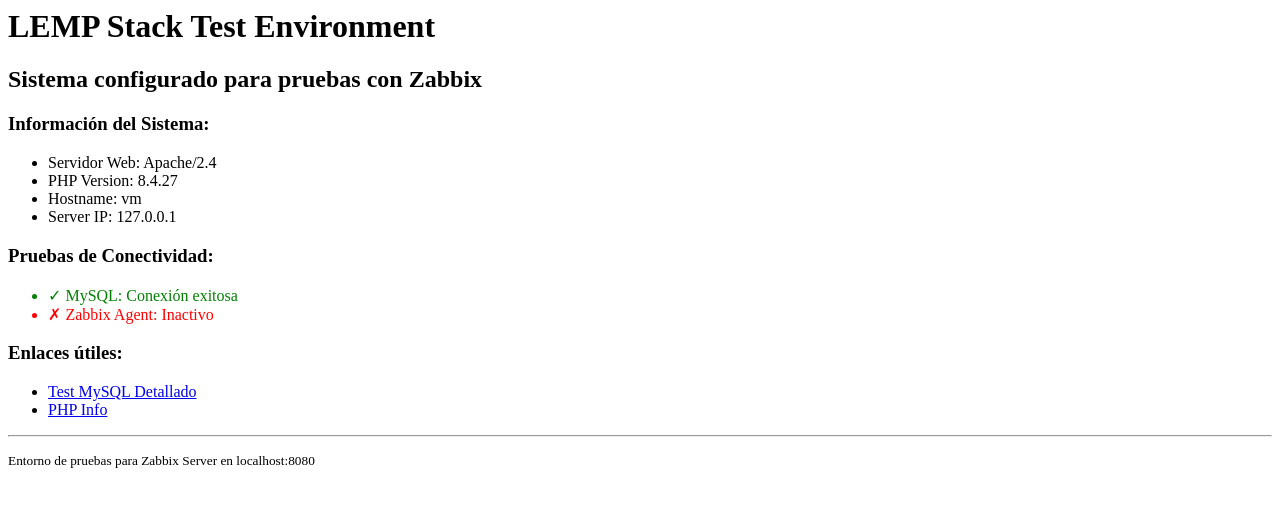
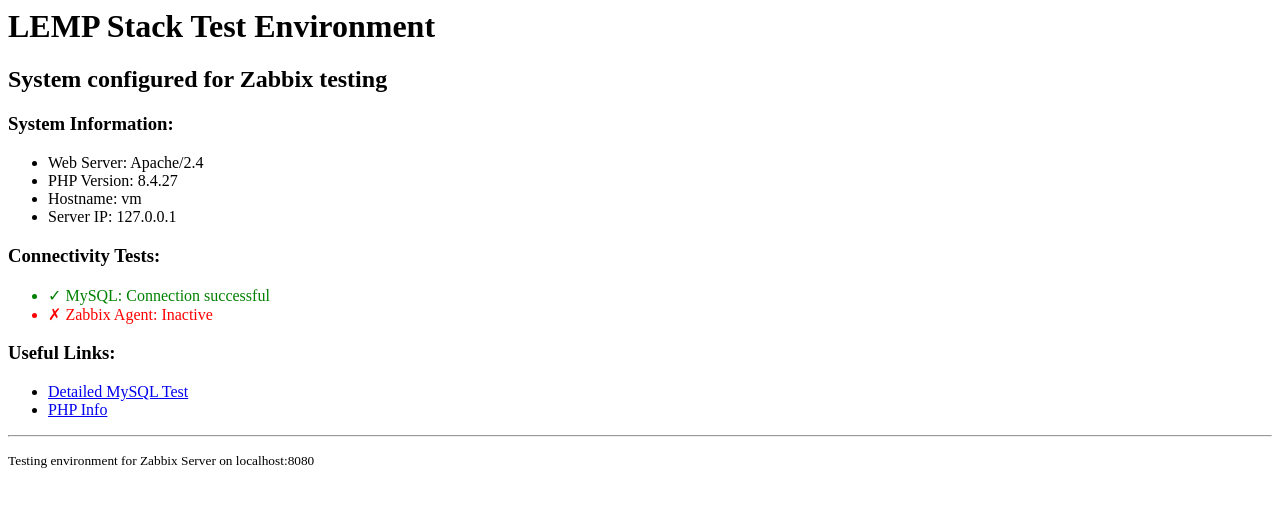
Before and after one commit to AichaDigital/zabbix-hosts, a PHP site: page / in a window 1280 px wide. Shown: the top 507 px of the page. Run offline with PHP 8.4, Linux system fonts and the light colour scheme.

Commit message:
Change language

```diff
--- a/www/index.php
+++ b/www/index.php
@@ -1,38 +1,38 @@
 <?php
 echo "<h1>LEMP Stack Test Environment</h1>";
-echo "<h2>Sistema configurado para pruebas con Zabbix</h2>";
+echo "<h2>System configured for Zabbix testing</h2>";
 
-echo "<h3>Información del Sistema:</h3>";
+echo "<h3>System Information:</h3>";
 echo "<ul>";
-echo "<li>Servidor Web: " . $_SERVER['SERVER_SOFTWARE'] . "</li>";
+echo "<li>Web Server: " . $_SERVER['SERVER_SOFTWARE'] . "</li>";
 echo "<li>PHP Version: " . PHP_VERSION . "</li>";
 echo "<li>Hostname: " . gethostname() . "</li>";
 echo "<li>Server IP: " . $_SERVER['SERVER_ADDR'] . "</li>";
 echo "</ul>";
 
-echo "<h3>Pruebas de Conectividad:</h3>";
+echo "<h3>Connectivity Tests:</h3>";
 echo "<ul>";
 
-// Test MySQL
+// Test MySQL connection
 try {
     $pdo = new PDO('mysql:host=127.0.0.1;port=3306;dbname=testdb', 'testuser', 'testpass');
-    echo "<li style='color: green;'>✓ MySQL: Conexión exitosa</li>";
+    echo "<li style='color: green;'>✓ MySQL: Connection successful</li>";
 } catch(Exception $e) {
     echo "<li style='color: red;'>✗ MySQL: Error - " . $e->getMessage() . "</li>";
 }
 
-// Test Zabbix Agent
-$zabbix_status = shell_exec('pgrep zabbix_agent2') ? 'Activo' : 'Inactivo';
-echo "<li style='color: " . ($zabbix_status == 'Activo' ? 'green' : 'red') . ";'>" . ($zabbix_status == 'Activo' ? '✓' : '✗') . " Zabbix Agent: " . $zabbix_status . "</li>";
+// Test Zabbix Agent status
+$zabbix_status = shell_exec('pgrep zabbix_agent2') ? 'Active' : 'Inactive';
+echo "<li style='color: " . ($zabbix_status == 'Active' ? 'green' : 'red') . ";'>" . ($zabbix_status == 'Active' ? '✓' : '✗') . " Zabbix Agent: " . $zabbix_status . "</li>";
 
 echo "</ul>";
 
-echo "<h3>Enlaces útiles:</h3>";
+echo "<h3>Useful Links:</h3>";
 echo "<ul>";
-echo "<li><a href='test-mysql.php'>Test MySQL Detallado</a></li>";
+echo "<li><a href='test-mysql.php'>Detailed MySQL Test</a></li>";
 echo "<li><a href='phpinfo.php'>PHP Info</a></li>";
 echo "</ul>";
 
 echo "<hr>";
-echo "<p><small>Entorno de pruebas para Zabbix Server en localhost:8080</small></p>";
+echo "<p><small>Testing environment for Zabbix Server on localhost:8080</small></p>";
 ?>
```
Also changed, not shown: www/test-mysql.php (+10 -10 lines), README.md, 1 other file.
